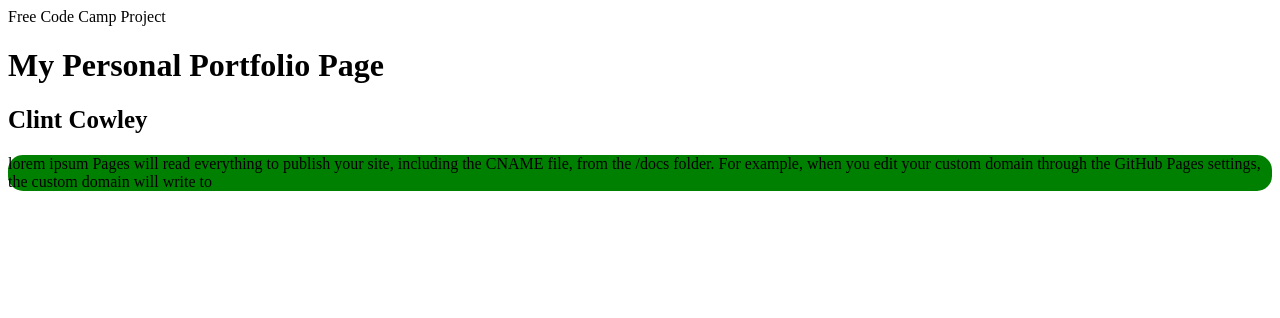
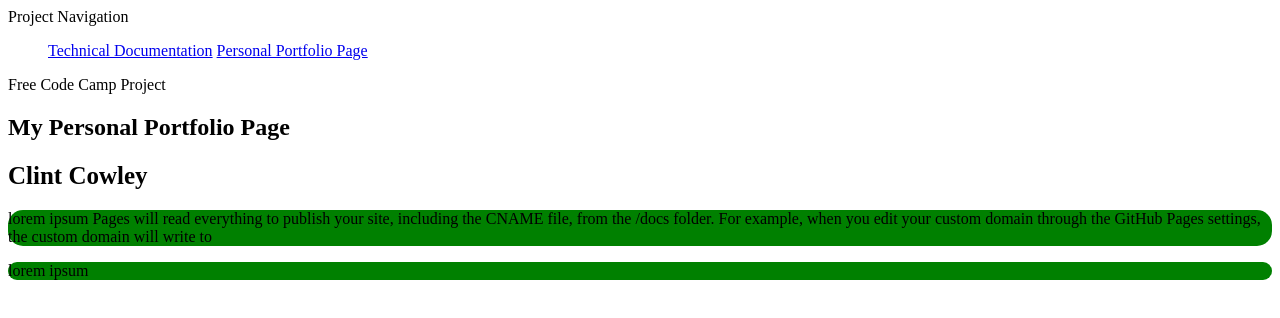
Before and after one commit to zonebender/zonebender.github.io, a plain HTML site: page page1.html in a window 1280 px wide. Drawn offline with Linux system fonts and the light colour scheme.

Commit message:
html push

```diff
--- a/page1.html
+++ b/page1.html
@@ -1,13 +1,37 @@
+
+
 <head>
+	<script src="https://cdn.freecodecamp.org/testable-projects-fcc/v1/bundle.js"></script>
+
   <link rel="stylesheet" type="text/css" href="theme.css">
 </head>
+
 <body>
+<nav id="navbar">
+	<header>Project Navigation</header>
+	<ul>
+	<a class="nav-link" href="#technical_documentation">Technical Documentation</a>
+	<a class="nav-link" href="htttps://zonebender.github.io/page1.html">Personal Portfolio Page</a>
+	</ul>
+
+
+</nav>
 <main>
+<section id="welcome-section">
+
 
 <header>Free Code Camp Project</header>
 <h1>My Personal Portfolio Page</h1>
 <h2>Clint Cowley</h2>
 <p>lorem ipsum Pages will read everything to publish your site, including the CNAME file, from the /docs folder. For example, when you edit your custom domain through the GitHub Pages settings, the custom domain will write to
 </p>
+</section>
+<section id="projects">
+
+<p>lorem ipsum</p>
+<div class="project-tile">
+<a href="https://zonebender.github.io/"><img src=""></a>
+</div>
+</section>
 </main>
 </body>
```
